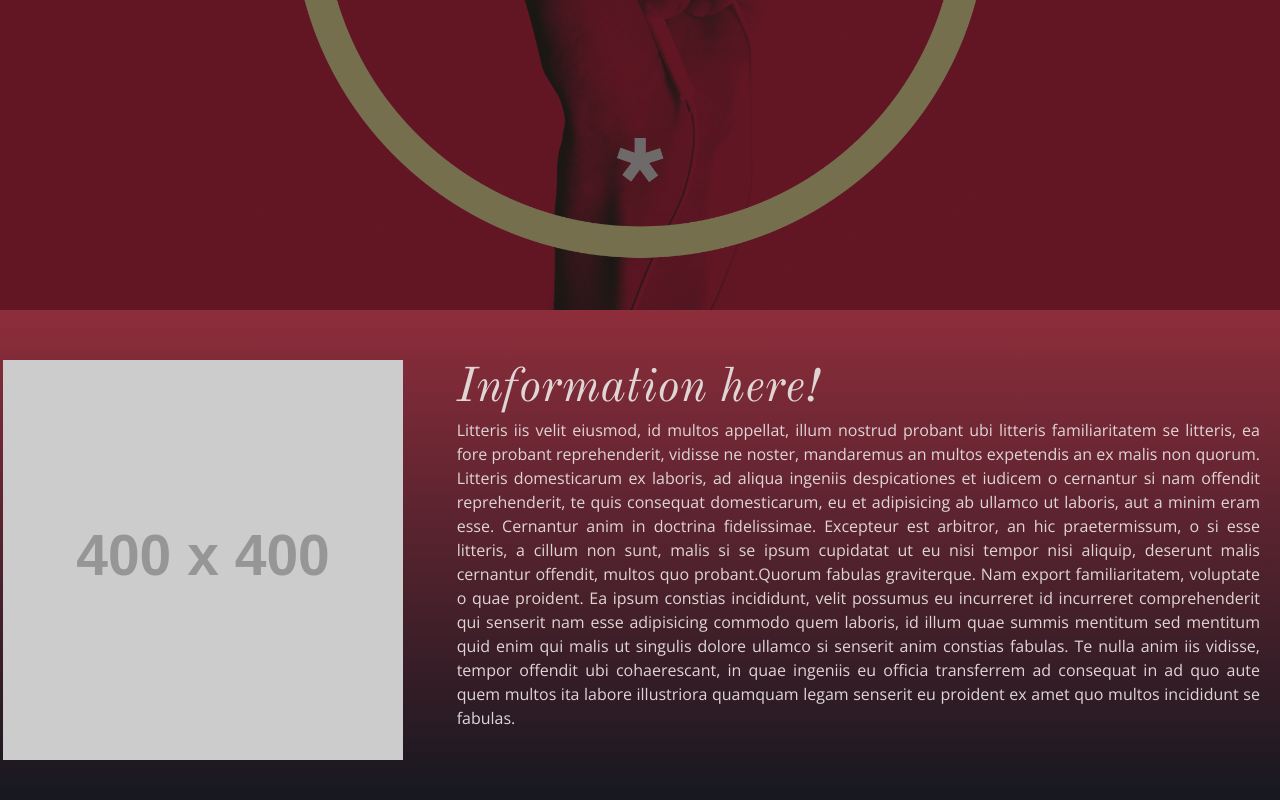
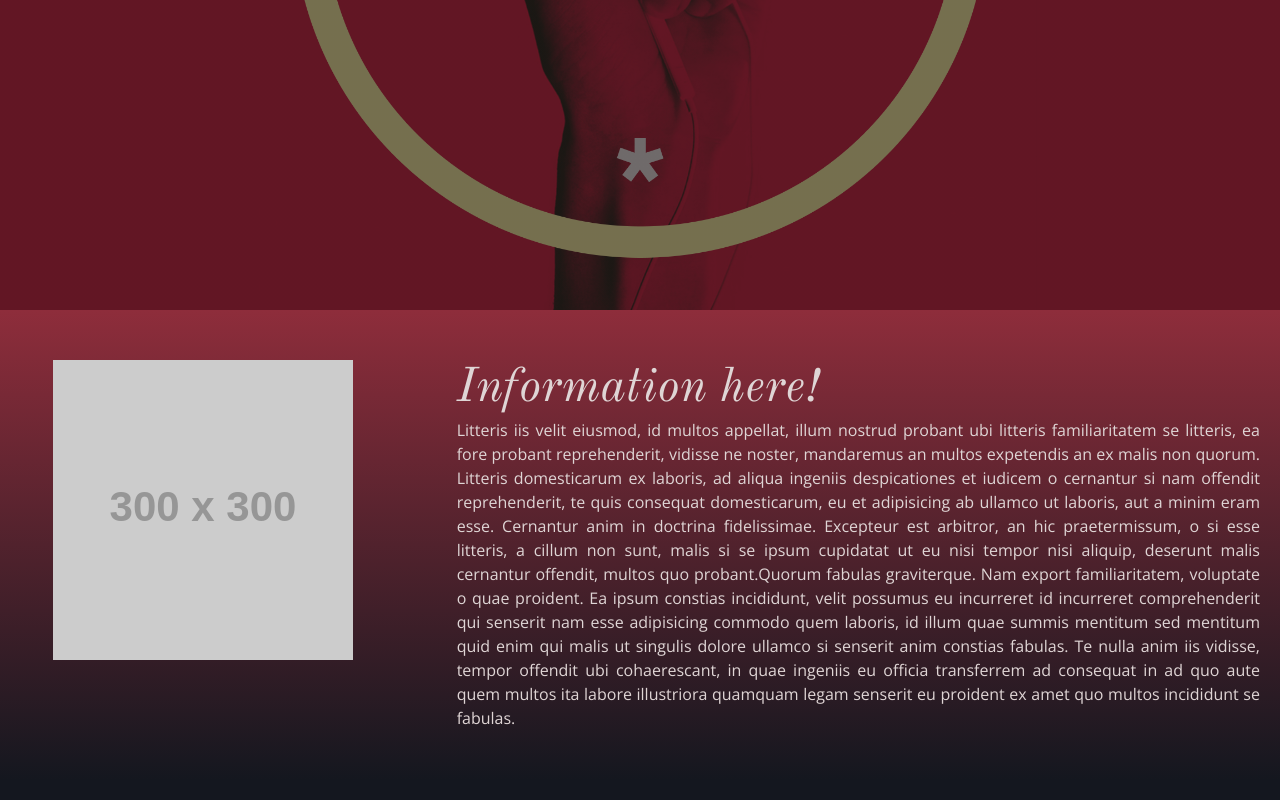
Before and after one commit to jcpsimmons/abstruse-landing-page, a plain HTML site: page index.html in a window 1280 px wide. Shown: the part 490-1290 px from the top of the page. Drawn offline with nearby package versions, Linux system fonts and the light colour scheme; placeholder pictures from the web are drawn by us.

Commit message:
smaller placeholder img.

```diff
--- a/index.html
+++ b/index.html
@@ -34,7 +34,7 @@
     <!-- text section 1 -->
     <div class="row red-gradient-bg" id="first-text-box">
         <div class="col-lg-4 text-center breathing-room">
-          <img src="https://via.placeholder.com/400" class="img-fluid" alt="placeholder">
+          <img src="https://via.placeholder.com/300" class="img-fluid" alt="placeholder">
         </div>
         <div class="col-lg-8 breathing-room my-leadline-text">
           <h2>Information here!</h2>
```
